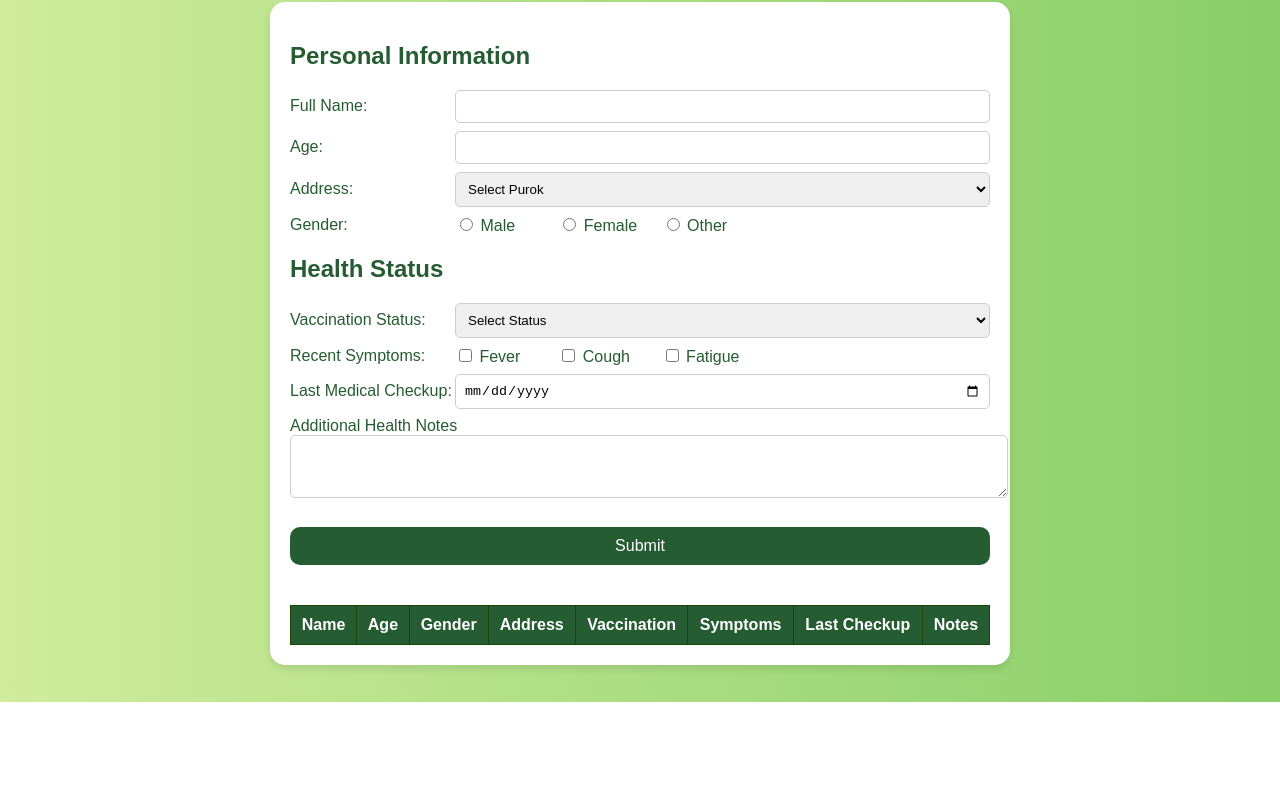
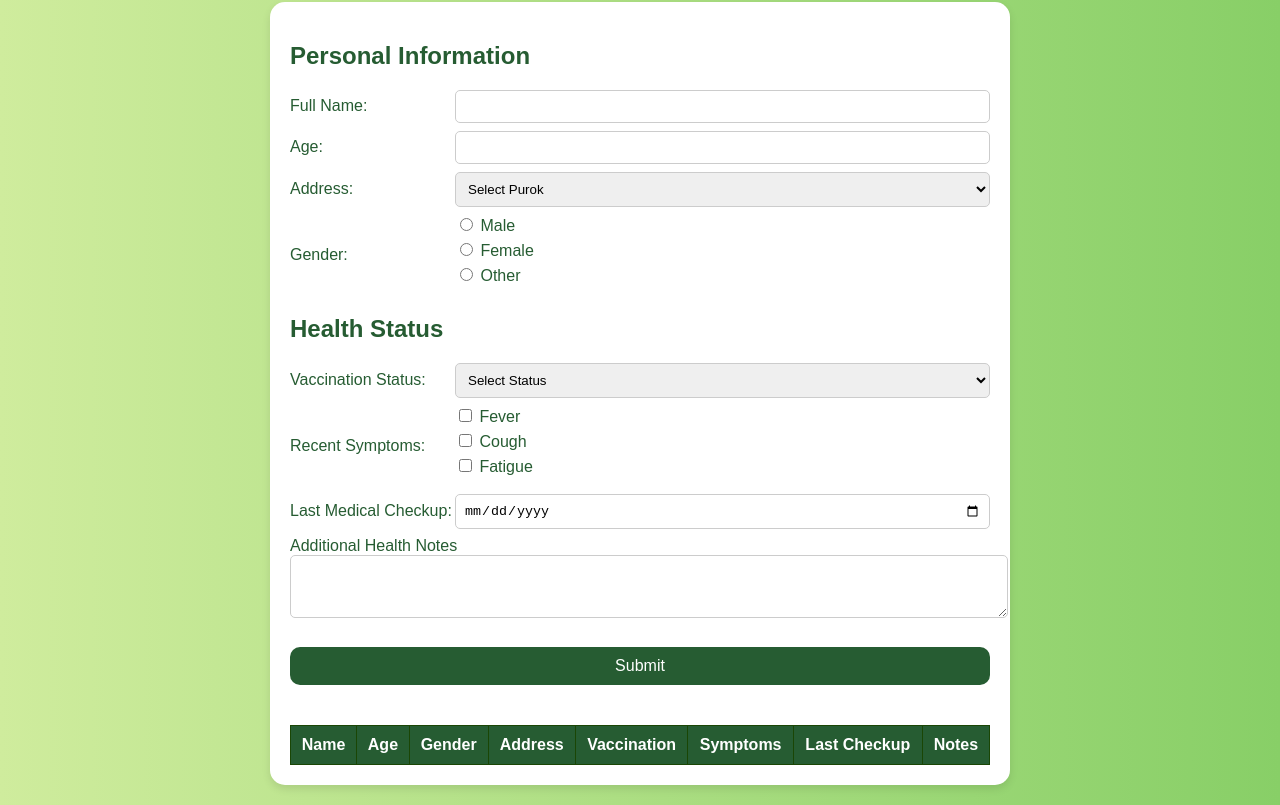
Before and after one commit to marygrace0908/brgyhealthsystem, a plain HTML site: page index.html in a window 1280 px wide. Shown: the part 98-903 px from the top of the page. Before the commit the page ends 800 px from the top, so only its background shows below. Drawn offline with Linux system fonts and the light colour scheme.

Commit message:
Add files via upload

```diff
--- a/index.html
+++ b/index.html
@@ -53,10 +53,9 @@
     .radio-group,
     .checkbox-group {
       display: flex;
-      align-items: center;
-      gap: 10px;
-      flex: 1;
-      max-width: 300px;
+      flex-direction: column;
+      gap: 5px;
+      margin-bottom: 10px;
     }
 
     textarea {
```
